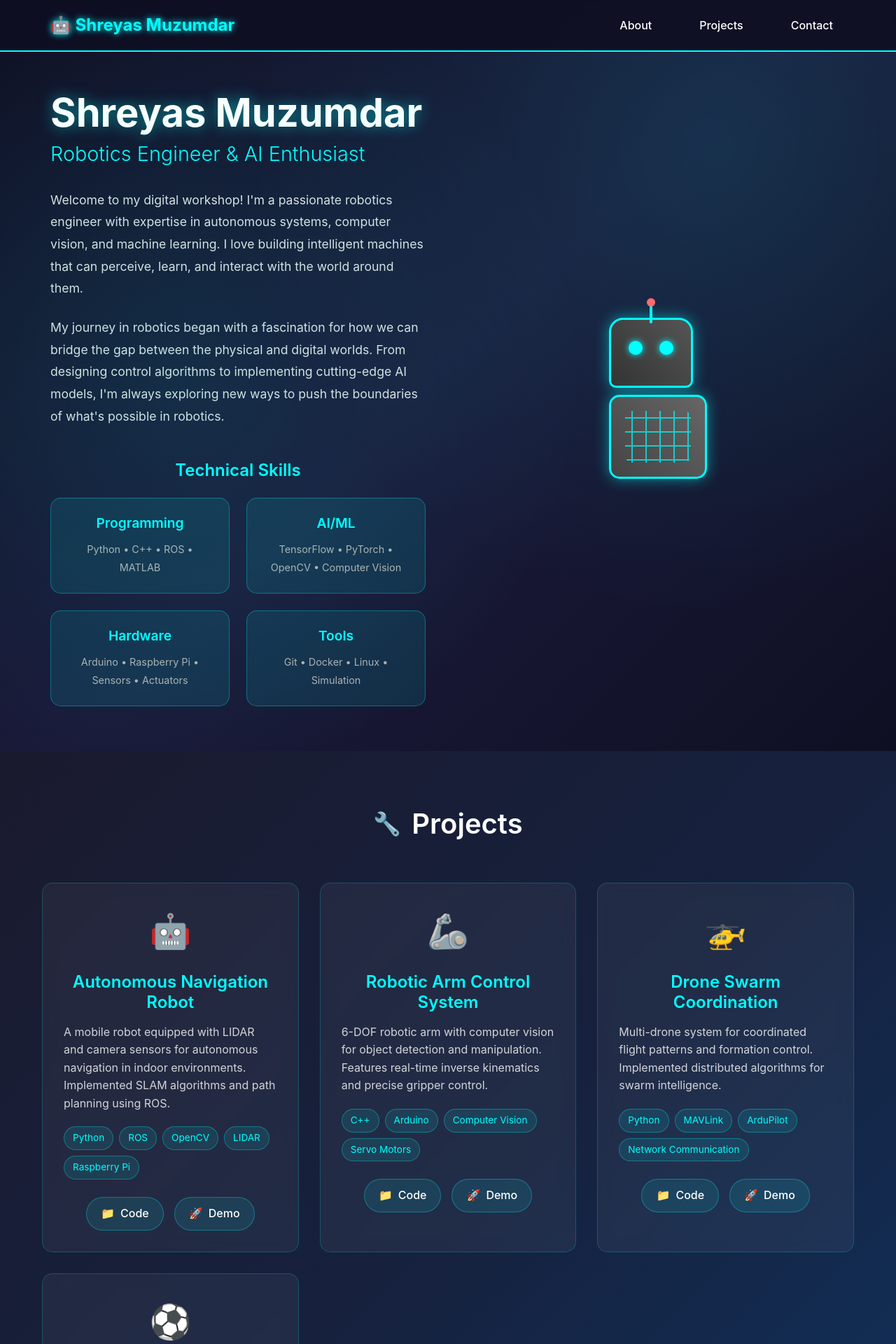
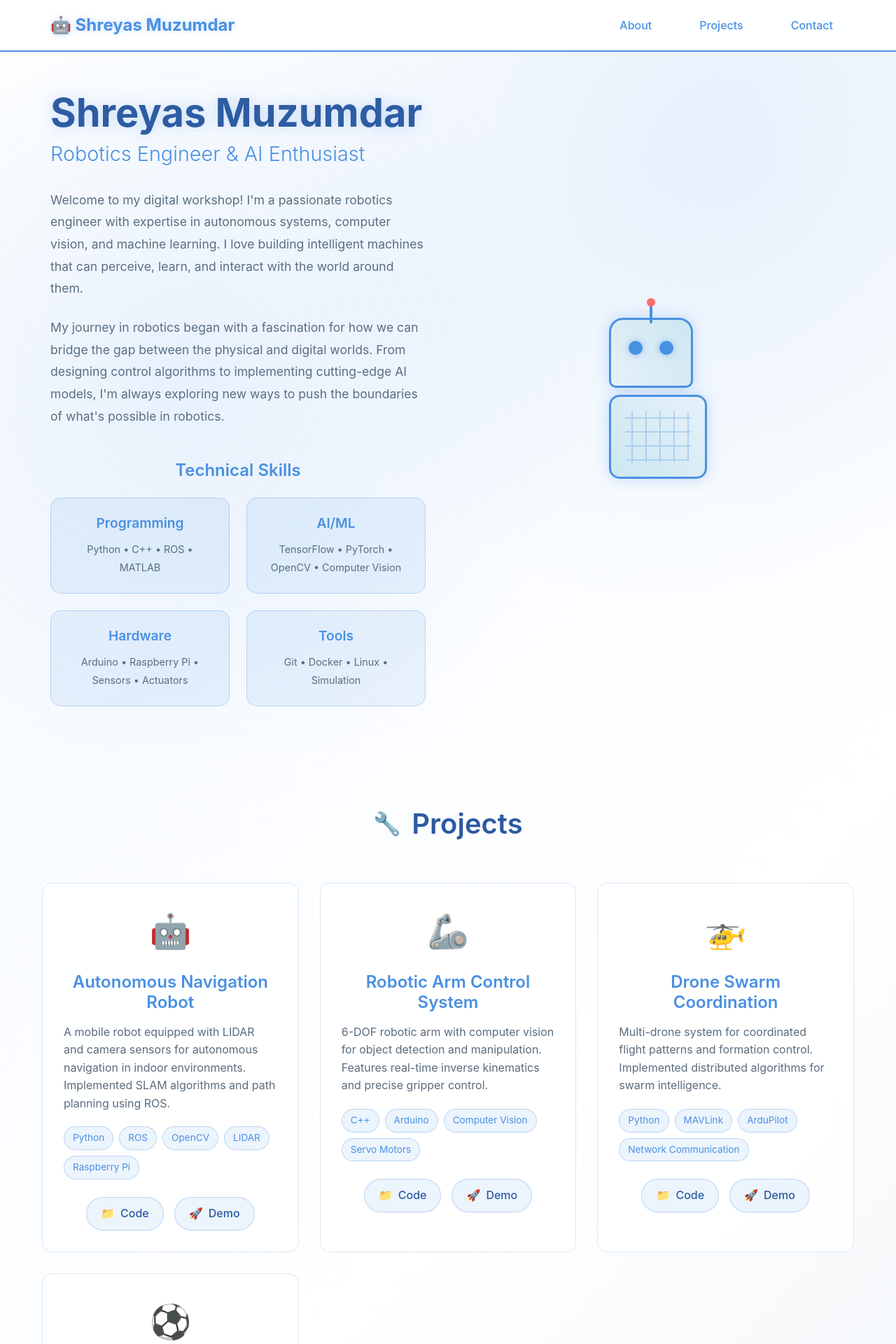
Before and after one commit to ShreyasMuzumdar/reactwebsite, a React (Vite) app: page / in a window 1280 px wide. Shown: the top 1920 px of the page at 70% size. Built offline with nearby package versions, Linux system fonts and the light colour scheme.

Commit message:
agsgnsgn

```diff
--- a/src/App.css
+++ b/src/App.css
@@ -7,14 +7,14 @@
 body {
   font-family: 'Inter', 'Segoe UI', Tahoma, Geneva, Verdana, sans-serif;
   line-height: 1.6;
-  color: #333;
-  background: #000;
+  color: #4a90e2;
+  background: #ffffff;
   overflow-x: hidden;
 }
 
 .App {
   min-height: 100vh;
-  background: linear-gradient(180deg, #000428 0%, #004e92 100%);
+  background: linear-gradient(180deg, #ffffff 0%, #f8fbff 100%);
 }
 
 main {
@@ -32,22 +32,22 @@ html {
 }
 
 ::-webkit-scrollbar-track {
-  background: #1a1a2e;
+  background: #f0f4f8;
 }
 
 ::-webkit-scrollbar-thumb {
-  background: #00ffff;
+  background: #4a90e2;
   border-radius: 4px;
 }
 
 ::-webkit-scrollbar-thumb:hover {
-  background: #0080ff;
+  background: #2c5aa0;
 }
 
 /* Selection color */
 ::selection {
-  background: rgba(0, 255, 255, 0.3);
-  color: white;
+  background: rgba(74, 144, 226, 0.3);
+  color: #2c5aa0;
 }
 
 /* Global animations */
--- a/src/components/AboutMe.css
+++ b/src/components/AboutMe.css
@@ -1,7 +1,7 @@
 .about-section {
   min-height: 100vh;
   padding: 8rem 0 4rem 0;
-  background: linear-gradient(135deg, #0f0f23 0%, #1a1a3a 50%, #0f0f23 100%);
+  background: linear-gradient(135deg, #ffffff 0%, #f8fbff 50%, #ffffff 100%);
   position: relative;
   overflow: hidden;
 }
@@ -14,8 +14,8 @@
   right: 0;
   bottom: 0;
   background:
-    radial-gradient(circle at 20% 50%, rgba(0, 255, 255, 0.1) 0%, transparent 50%),
-    radial-gradient(circle at 80% 20%, rgba(0, 255, 255, 0.1) 0%, transparent 50%);
+    radial-gradient(circle at 20% 50%, rgba(74, 144, 226, 0.1) 0%, transparent 50%),
+    radial-gradient(circle at 80% 20%, rgba(74, 144, 226, 0.1) 0%, transparent 50%);
   pointer-events: none;
 }
 
@@ -35,14 +35,14 @@
 .name-title {
   font-size: 3.5rem;
   font-weight: bold;
-  color: #ffffff;
+  color: #2c5aa0;
   margin-bottom: 0.5rem;
-  text-shadow: 0 0 20px rgba(0, 255, 255, 0.5);
+  text-shadow: 0 0 20px rgba(74, 144, 226, 0.3);
 }
 
 .subtitle {
   font-size: 1.8rem;
-  color: #00ffff;
+  color: #4a90e2;
   margin-bottom: 2rem;
   font-weight: 300;
 }
@@ -50,7 +50,7 @@
 .description {
   font-size: 1.1rem;
   line-height: 1.8;
-  color: #e0e0e0;
+  color: #5a6c7d;
   margin-bottom: 1.5rem;
 }
 
@@ -59,7 +59,7 @@
 }
 
 .skills h3 {
-  color: #00ffff;
+  color: #4a90e2;
   font-size: 1.5rem;
   margin-bottom: 1.5rem;
   text-align: center;
@@ -72,8 +72,8 @@
 }
 
 .skill-category {
-  background: rgba(0, 255, 255, 0.1);
-  border: 1px solid rgba(0, 255, 255, 0.3);
+  background: rgba(74, 144, 226, 0.1);
+  border: 1px solid rgba(74, 144, 226, 0.3);
   border-radius: 15px;
   padding: 1.5rem;
   text-align: center;
@@ -82,18 +82,18 @@
 
 .skill-category:hover {
   transform: translateY(-5px);
-  box-shadow: 0 10px 25px rgba(0, 255, 255, 0.2);
-  border-color: #00ffff;
+  box-shadow: 0 10px 25px rgba(74, 144, 226, 0.2);
+  border-color: #4a90e2;
 }
 
 .skill-category h4 {
-  color: #00ffff;
+  color: #4a90e2;
   font-size: 1.2rem;
   margin-bottom: 0.8rem;
 }
 
 .skill-tags {
-  color: #b0b0b0;
+  color: #5a6c7d;
   font-size: 0.9rem;
   line-height: 1.5;
 }
@@ -112,23 +112,23 @@
 .robot-head {
   width: 120px;
   height: 100px;
-  background: linear-gradient(45deg, #333, #555);
-  border: 3px solid #00ffff;
+  background: linear-gradient(45deg, #e6f1fa, #cce7f0);
+  border: 3px solid #4a90e2;
   border-radius: 20px 20px 10px 10px;
   position: relative;
   margin-bottom: 10px;
-  box-shadow: 0 0 20px rgba(0, 255, 255, 0.5);
+  box-shadow: 0 0 20px rgba(74, 144, 226, 0.3);
 }
 
 .robot-eye {
   width: 20px;
   height: 20px;
-  background: #00ffff;
+  background: #4a90e2;
   border-radius: 50%;
   position: absolute;
   top: 30px;
   animation: blink 2s infinite;
-  box-shadow: 0 0 10px #00ffff;
+  box-shadow: 0 0 10px rgba(74, 144, 226, 0.5);
 }
 
 .left-eye {
@@ -142,7 +142,7 @@
 .robot-antenna {
   width: 4px;
   height: 30px;
-  background: #00ffff;
+  background: #4a90e2;
   position: absolute;
   top: -25px;
   left: 50%;
@@ -165,11 +165,11 @@
 .robot-body {
   width: 140px;
   height: 120px;
-  background: linear-gradient(45deg, #444, #666);
-  border: 3px solid #00ffff;
+  background: linear-gradient(45deg, #cce7f0, #e6f1fa);
+  border: 3px solid #4a90e2;
   border-radius: 15px;
   position: relative;
-  box-shadow: 0 0 20px rgba(0, 255, 255, 0.5);
+  box-shadow: 0 0 20px rgba(74, 144, 226, 0.3);
 }
 
 .circuit-pattern {
@@ -179,10 +179,10 @@
   right: 20px;
   bottom: 20px;
   background:
-    linear-gradient(90deg, transparent 45%, #00ffff 45%, #00ffff 55%, transparent 55%),
-    linear-gradient(0deg, transparent 45%, #00ffff 45%, #00ffff 55%, transparent 55%);
+    linear-gradient(90deg, transparent 45%, #4a90e2 45%, #4a90e2 55%, transparent 55%),
+    linear-gradient(0deg, transparent 45%, #4a90e2 45%, #4a90e2 55%, transparent 55%);
   background-size: 20px 20px;
-  opacity: 0.7;
+  opacity: 0.3;
   border-radius: 10px;
 }
 
--- a/src/components/Header.css
+++ b/src/components/Header.css
@@ -3,9 +3,9 @@
   top: 0;
   left: 0;
   right: 0;
-  background: rgba(15, 15, 35, 0.95);
+  background: rgba(255, 255, 255, 0.95);
   backdrop-filter: blur(10px);
-  border-bottom: 2px solid #00ffff;
+  border-bottom: 2px solid #4a90e2;
   z-index: 1000;
   padding: 1rem 0;
 }
@@ -22,8 +22,8 @@
 .logo-text {
   font-size: 1.5rem;
   font-weight: bold;
-  color: #00ffff;
-  text-shadow: 0 0 10px #00ffff;
+  color: #4a90e2;
+  text-shadow: 0 0 10px rgba(74, 144, 226, 0.3);
 }
 
 .nav-links {
@@ -37,7 +37,7 @@
 .nav-button {
   background: none;
   border: 2px solid transparent;
-  color: #ffffff;
+  color: #4a90e2;
   padding: 0.5rem 1rem;
   border-radius: 25px;
   cursor: pointer;
@@ -47,9 +47,9 @@
 }
 
 .nav-button:hover {
-  border-color: #00ffff;
-  color: #00ffff;
-  box-shadow: 0 0 15px rgba(0, 255, 255, 0.3);
+  border-color: #4a90e2;
+  color: #2c5aa0;
+  box-shadow: 0 0 15px rgba(74, 144, 226, 0.3);
   transform: translateY(-2px);
 }
 
--- a/src/components/Projects.css
+++ b/src/components/Projects.css
@@ -1,7 +1,7 @@
 .projects {
   padding: 80px 0;
-  background: linear-gradient(135deg, #1a1a2e 0%, #16213e 50%, #0f3460 100%);
-  color: white;
+  background: linear-gradient(135deg, #f8fbff 0%, #ffffff 50%, #f0f4f8 100%);
+  color: #2c5aa0;
 }
 
 .projects .container {
@@ -38,10 +38,10 @@
 }
 
 .project-card {
-  background: rgba(255, 255, 255, 0.05);
+  background: rgba(255, 255, 255, 0.8);
   border-radius: 15px;
   padding: 30px;
-  border: 1px solid rgba(0, 255, 255, 0.2);
+  border: 1px solid rgba(74, 144, 226, 0.2);
   transition: all 0.3s ease;
   backdrop-filter: blur(10px);
   position: relative;
@@ -55,7 +55,7 @@
   left: -100%;
   width: 100%;
   height: 100%;
-  background: linear-gradient(90deg, transparent, rgba(0, 255, 255, 0.1), transparent);
+  background: linear-gradient(90deg, transparent, rgba(74, 144, 226, 0.1), transparent);
   transition: left 0.5s ease;
 }
 
@@ -65,8 +65,8 @@
 
 .project-card:hover {
   transform: translateY(-10px);
-  border-color: #00ffff;
-  box-shadow: 0 20px 40px rgba(0, 255, 255, 0.1);
+  border-color: #4a90e2;
+  box-shadow: 0 20px 40px rgba(74, 144, 226, 0.2);
 }
 
 .project-icon {
@@ -86,7 +86,7 @@
   font-size: 1.5rem;
   font-weight: 600;
   margin-bottom: 15px;
-  color: #00ffff;
+  color: #4a90e2;
   text-align: center;
 }
 
@@ -94,7 +94,7 @@
   font-size: 1rem;
   line-height: 1.6;
   margin-bottom: 20px;
-  color: rgba(255, 255, 255, 0.8);
+  color: #5a6c7d;
 }
 
 .project-tech {
@@ -105,17 +105,17 @@
 }
 
 .tech-tag {
-  background: rgba(0, 255, 255, 0.1);
-  color: #00ffff;
+  background: rgba(74, 144, 226, 0.1);
+  color: #4a90e2;
   padding: 5px 12px;
   border-radius: 20px;
   font-size: 0.85rem;
-  border: 1px solid rgba(0, 255, 255, 0.3);
+  border: 1px solid rgba(74, 144, 226, 0.3);
   transition: all 0.3s ease;
 }
 
 .tech-tag:hover {
-  background: rgba(0, 255, 255, 0.2);
+  background: rgba(74, 144, 226, 0.2);
   transform: scale(1.05);
 }
 
@@ -130,19 +130,19 @@
   align-items: center;
   gap: 8px;
   padding: 10px 20px;
-  background: rgba(0, 255, 255, 0.1);
-  color: white;
+  background: rgba(74, 144, 226, 0.1);
+  color: #2c5aa0;
   text-decoration: none;
   border-radius: 25px;
-  border: 1px solid rgba(0, 255, 255, 0.3);
+  border: 1px solid rgba(74, 144, 226, 0.3);
   transition: all 0.3s ease;
   font-weight: 500;
 }
 
 .project-link:hover {
-  background: rgba(0, 255, 255, 0.2);
+  background: rgba(74, 144, 226, 0.2);
   transform: translateY(-2px);
-  box-shadow: 0 5px 15px rgba(0, 255, 255, 0.2);
+  box-shadow: 0 5px 15px rgba(74, 144, 226, 0.3);
 }
 
 @media (max-width: 768px) {
--- a/src/index.css
+++ b/src/index.css
@@ -3,9 +3,9 @@
   line-height: 1.5;
   font-weight: 400;
 
-  color-scheme: dark;
-  color: rgba(255, 255, 255, 0.87);
-  background-color: #000428;
+  color-scheme: light;
+  color: #4a90e2;
+  background-color: #ffffff;
 
   font-synthesis: none;
   text-rendering: optimizeLegibility;
@@ -23,8 +23,8 @@ body {
   padding: 0;
   min-width: 320px;
   min-height: 100vh;
-  background: linear-gradient(180deg, #000428 0%, #004e92 100%);
-  color: white;
+  background: linear-gradient(180deg, #ffffff 0%, #f8fbff 100%);
+  color: #4a90e2;
 }
 
 #root {
@@ -34,47 +34,49 @@ body {
 
 a {
   font-weight: 500;
-  color: #00ffff;
+  color: #4a90e2;
   text-decoration: inherit;
   transition: color 0.3s ease;
 }
 
 a:hover {
-  color: #0080ff;
+  color: #2c5aa0;
 }
 
 h1, h2, h3, h4, h5, h6 {
   margin: 0;
   font-weight: 600;
   line-height: 1.2;
+  color: #2c5aa0;
 }
 
 p {
   margin: 0;
+  color: #4a90e2;
 }
 
 button {
   border-radius: 8px;
-  border: 1px solid rgba(0, 255, 255, 0.3);
+  border: 1px solid rgba(74, 144, 226, 0.3);
   padding: 0.6em 1.2em;
   font-size: 1em;
   font-weight: 500;
   font-family: inherit;
-  background: rgba(0, 255, 255, 0.1);
-  color: white;
+  background: rgba(74, 144, 226, 0.1);
+  color: #2c5aa0;
   cursor: pointer;
   transition: all 0.3s ease;
 }
 
 button:hover {
-  border-color: #00ffff;
-  background: rgba(0, 255, 255, 0.2);
+  border-color: #4a90e2;
+  background: rgba(74, 144, 226, 0.2);
   transform: translateY(-2px);
 }
 
 button:focus,
 button:focus-visible {
-  outline: 2px solid #00ffff;
+  outline: 2px solid #4a90e2;
   outline-offset: 2px;
 }
 
```
Also changed, not shown: src/components/Contact.css (+26 -25 lines).
